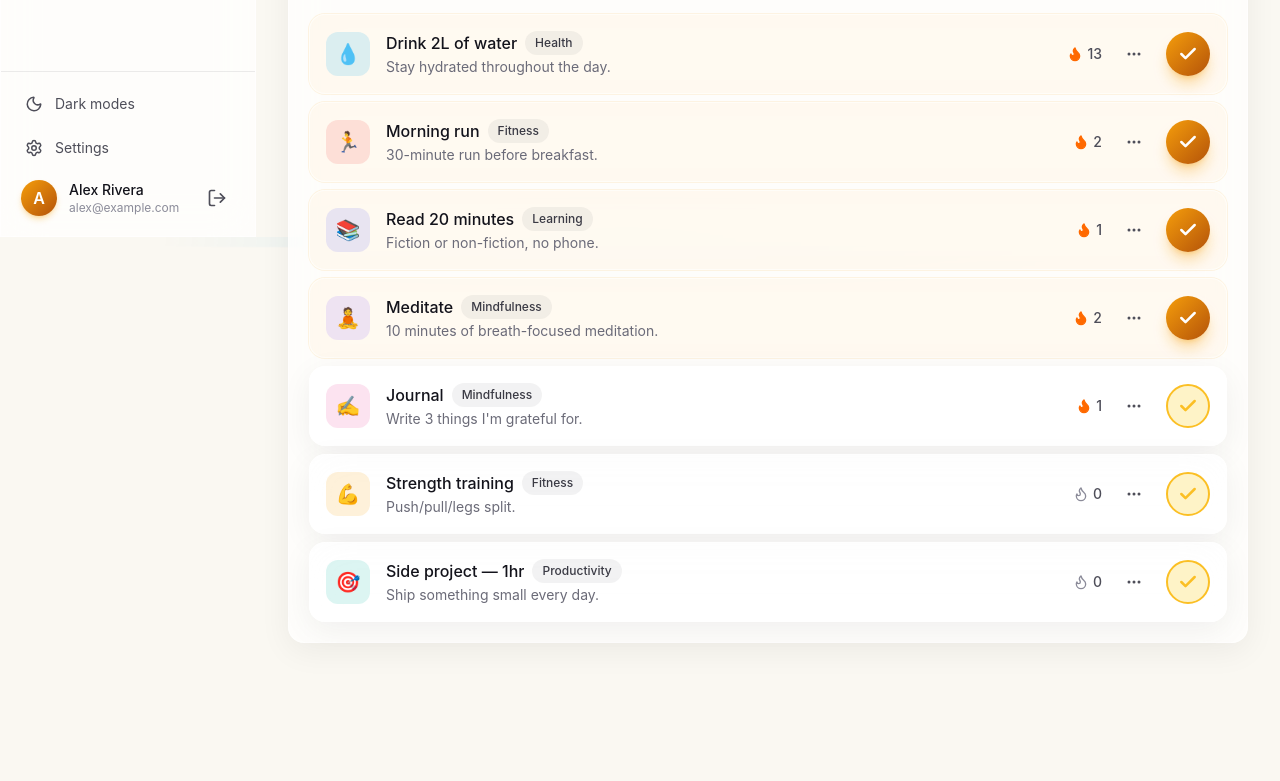
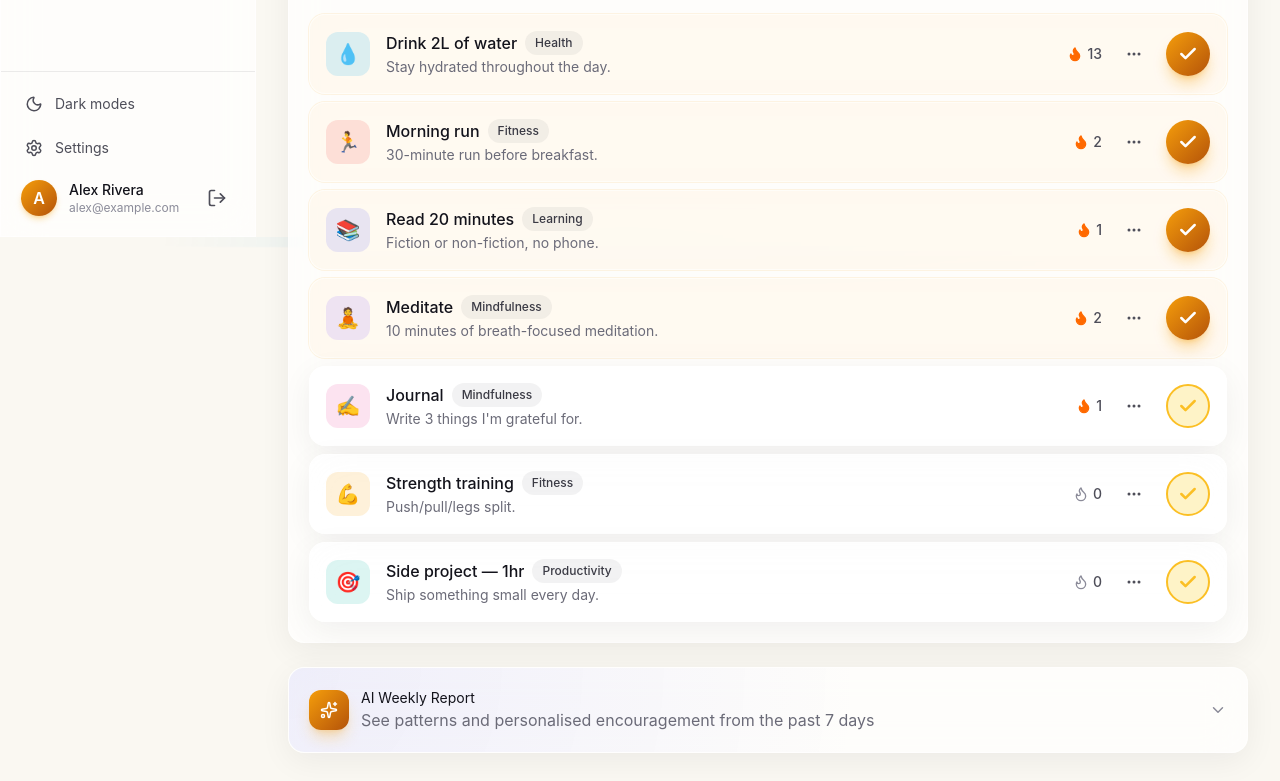
Before and after one commit to piyush202003/habit, a React app in the folder frontend/: page /dashboard in a window 1280 px wide. Shown: the part 563-1344 px from the top of the page. Before the commit the page ends 1238 px from the top, so only its background shows below. Built offline with nearby package versions, Linux system fonts and the light colour scheme; sample sign-in values are in the browser's storage; the HTML template or start-up script is replaced by a standard one.

Commit message:
ai weekly report

```diff
--- /dev/null
+++ b/frontend/src/components/AIWeeklyReport.jsx
@@ -0,0 +1,89 @@
+import { useState } from "react"
+import api from "../api/axios"
+import { ChevronDown, RefreshCw, Sparkles } from "lucide-react"
+import Markdown from "./Markdown"
+
+const AIWeeklyReport = () => {
+
+    const [expanded, setExpanded] = useState(false)
+    const [content, setContent] = useState('')
+    const [loading, setLoading] = useState(false)
+    const [generatedAt, setGeneratedAt] = useState(null)
+
+    const generate = async()=>{
+        setLoading(true)
+        try {
+            const res = await api.post('/ai/weekly-report')
+            setContent(res.data.content)
+            setGeneratedAt(new Date())
+            setExpanded(true)
+        } catch (e) {
+            setContent('Failed to generate report. Please try again.')
+        }finally{
+            setLoading(false)
+        }
+    }
+
+    return (
+        <div className="card p-5 relative overflow-hidden">
+            <div
+                className="absolute inset-0 pointer-events-none opacity-40"
+                style={{
+                    background: "radial-gradient(circle at 0% 0%, rgba(99,102,241,0.25), transparent 60%)",
+                }}
+            ></div>
+
+            <button onClick={()=> setExpanded((e)=>!e)} className="w-full flex items-center gap-3 text-left relative">
+                <div className="w-10 h-10 rounded-xl bg-linear-to-br from-brand-500 to-brand-700 text-white flex items-center justify-center shrink-0 shadow-lg shadow-brand-500/30">
+                    <Sparkles size={18} />
+                </div>
+                <div className="flex-1 min-w-0">
+                    <div className="text-sm font medium">AI Weekly Report</div>
+                    <div className="text xs text-muted">
+                        {content
+                            ? `Generated ${generatedAt ? generatedAt.toLocaleTimeString() : 'now'}`
+                            : 'See patterns and personalised encouragement from the past 7 days'
+                        }
+                    </div>
+                </div>
+                <ChevronDown size={18} className={`text-faint transition ${expanded ? 'rotate-180' : ''}`} />
+            </button>
+
+            {expanded && (
+                <div className="mt-4 animate-slide-up relative">
+                    {!content && (
+                        <button onClick={generate} disabled={loading} className="btn-primary">
+                            {loading ? (
+                                <>
+                                    <RefreshCw size={14} className="animate-spin" />
+                                    Analysing your week...
+                                </>
+                            ) : (
+                                <>
+                                    <Sparkles size={14} />
+                                    Generate weekly report
+                                </>
+                            )}
+                        </button>
+                    )}
+
+                    {content && (
+                        <>
+                            <Markdown className="mt-1 glass rounded-xl p-4 text-sm">
+                                {content}
+                            </Markdown>
+                            <div className="mt-3 flex justify-end">
+                                <button onClick={generate} disabled={loading} className="btn-ghost">
+                                    <RefreshCw size={14} className={loading ? 'animate-spin' : ''} />
+                                    Regenerate
+                                </button>
+                            </div>
+                        </>
+                    )}
+                </div>
+            )}
+        </div>
+    )
+}
+
+export default AIWeeklyReport
--- a/frontend/src/pages/Dashboard.jsx
+++ b/frontend/src/pages/Dashboard.jsx
@@ -10,6 +10,7 @@ import { celebrate } from "../utils/confetti"
 import ProgressRing from "../components/ProgressRing"
 import TodayHabitCard from "../components/TodayHabitCard"
 import LoadingSpinner from "../components/LoadingSpinner"
+import AIWeeklyReport from "../components/AIWeeklyReport"
 
 
 const Dashboard = () => {
@@ -309,6 +310,8 @@ const Dashboard = () => {
           </div>
         )}
       </div>
+
+      <AIWeeklyReport />
     </div>
   )
 }
```
